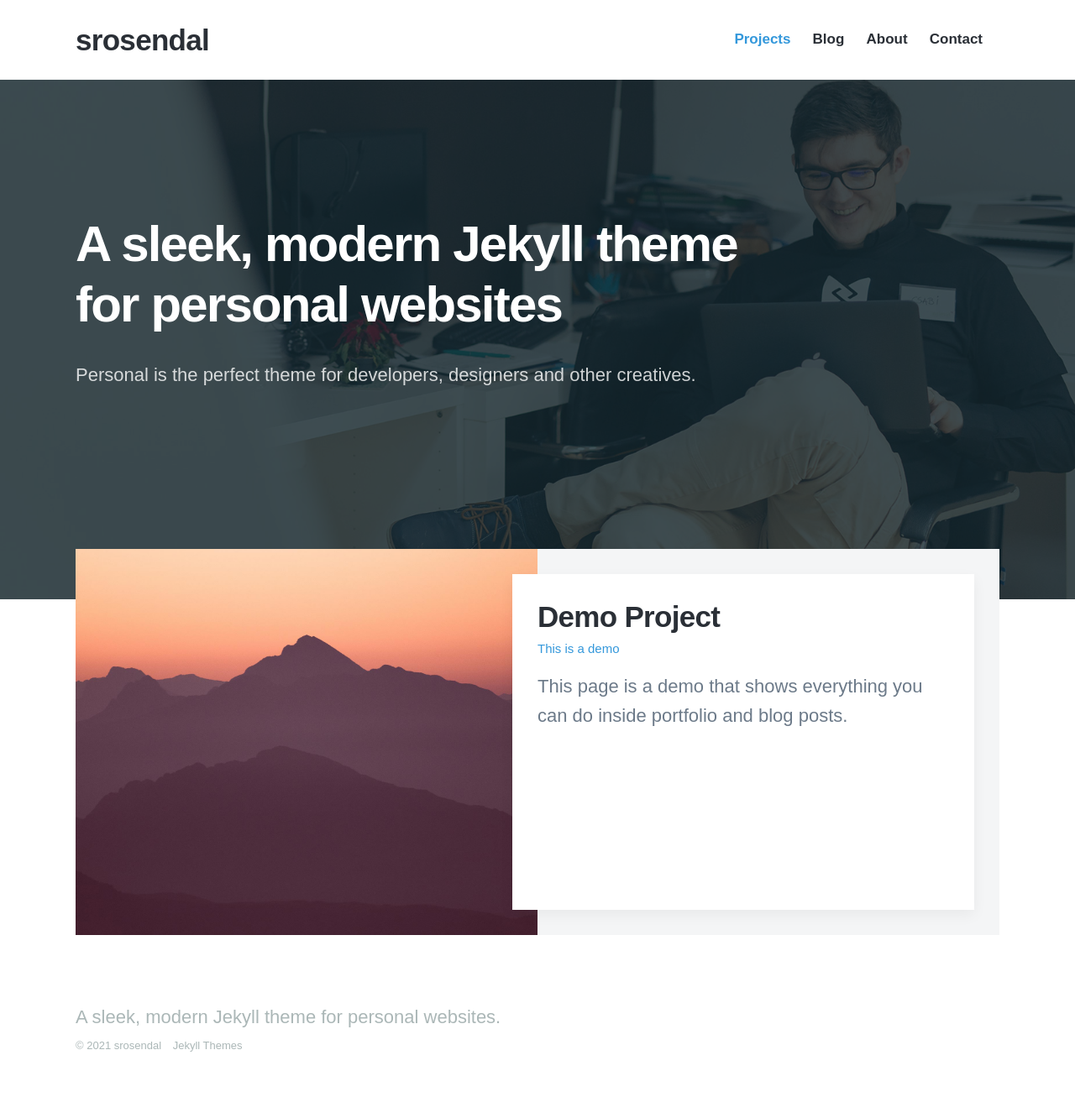
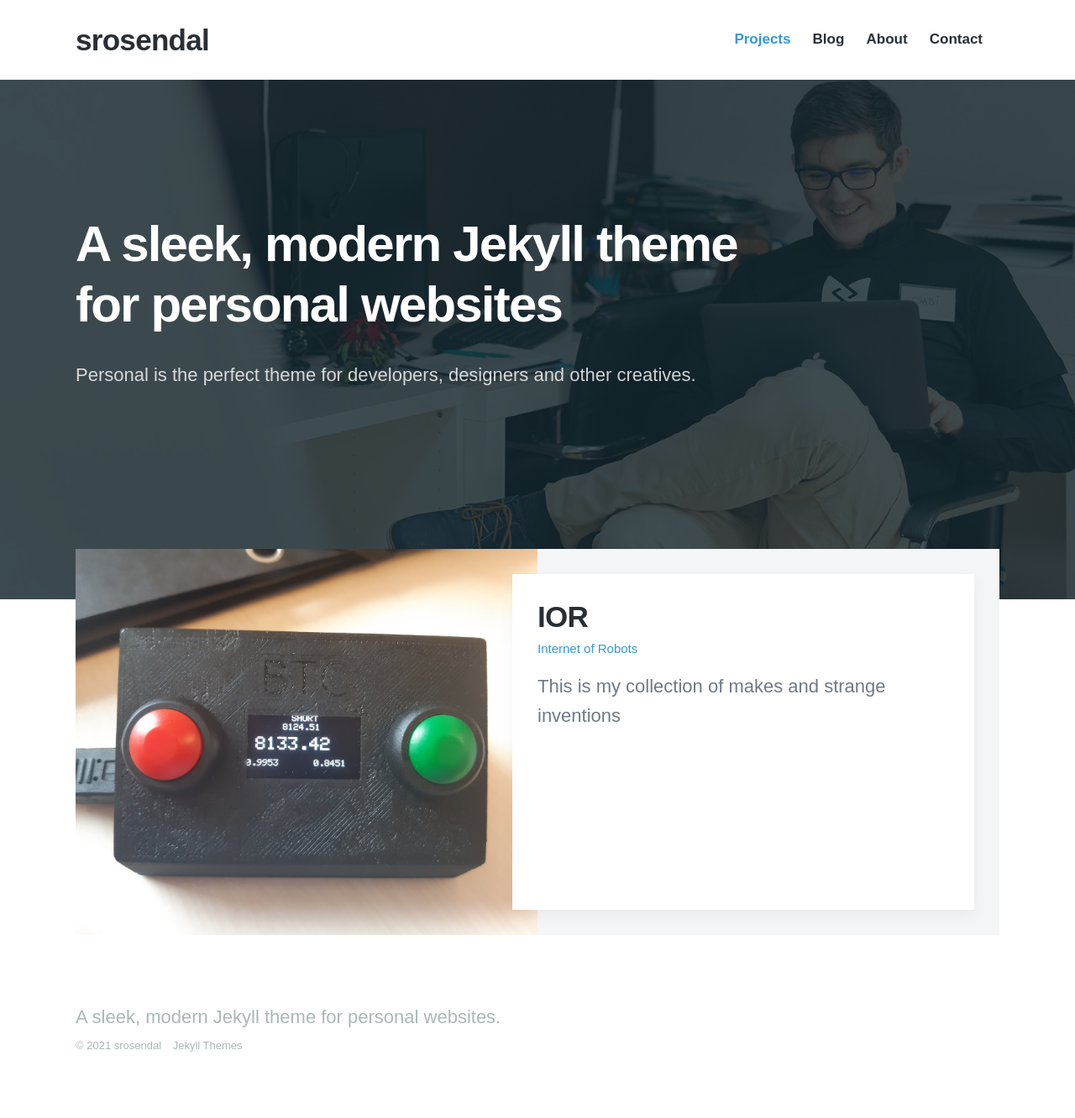
Before and after one commit to srosendal/srosendal.github.io, a Jekyll site: the page built from index.html, in a window 1280 px wide. Shown: the whole page at 84% size. Built offline with Jekyll 4.4.1, drawn with Linux system fonts in a browser that asks for light colours; nearby versions of some CDN libraries; some web fonts are replaced; part of the change alters nothing that is shown.

Commit message:
Include IOR

````diff
--- a/_projects/2018-06-30-demo-project.md
+++ b/_projects/2018-06-30-demo-project.md
@@ -1,106 +1,29 @@
 ---
-title: 'Demo Project'
-subtitle: 'This is a demo'
-date: 2018-06-30 00:00:00
-description: This page is a demo that shows everything you can do inside portfolio and blog posts.
-featured_image: '/images/demo/demo-square.jpg'
+title: 'IOR'
+subtitle: 'Internet of Robots'
+date: 2021-02-21 00:00:00
+description: This is my collection of makes and strange inventions
+featured_image: '/images/ior/bitcoinbox_01.jpg'
 ---
 
-![](/images/demo/demo-landscape.jpg)
+![](/images/ior/bitcoinbox_01.jpg)
 
-## Demo content
+## Internet of Robots
+This is my sandbox. My inventions and makes that made it through doodling. Some are useful, while others are just me playing around with existing builds.
 
-This page is a demo that shows everything you can do inside portfolio and blog posts.
-
-We've included everything you need to create engaging posts about your work, and show off your case studies in a beautiful way.
-
-**Obviously,** we’ve styled up *all the basic* text formatting options [available in markdown](https://github.com/adam-p/markdown-here/wiki/Markdown-Cheatsheet).
-
-You can create lists:
-
-* Simple bulleted lists
-* Like this one
-* Are cool
-
-And:
-
-1. Numbered lists
-2. Like this other one
-3. Are great too
-
-You can also add blockquotes, which are shown at a larger width to help break up the layout and draw attention to key parts of your content:
-
-> “Simple can be harder than complex: You have to work hard to get your thinking clean to make it simple. But it’s worth it in the end because once you get there, you can move mountains.”
-
-The theme also supports markdown tables:
-
-| Item                 | Author        | Supports tables? | Price |
-|----------------------|---------------|------------------|-------|
-| Duet Jekyll Theme    | Jekyll Themes | Yes              | $49   |
-| Index Jekyll Theme   | Jekyll Themes | Yes              | $49   |
-| Journal Jekyll Theme | Jekyll Themes | Yes              | $49   |
-
-And footnotes[^1], which link to explanations[^2] at the bottom of the page[^3].
-
-[^1]: Beautiful modern, minimal theme design.
-[^2]: Powerful features to show off your work.
-[^3]: Maintained and supported by the theme developer.
-
-You can throw in some horizontal rules too:
+This is about making and experimenting. About playing and testing, remixing and inventing new stuff - no matter how it happened to come into my workshop. I find great inspiration in the work of others. Sharing knowledge and design is an incredible combination which is the reason I named my site "internet of robots".
 
 ---
 
-### Image galleries
+### Visit my webpage for full collection
 
-Here's a really neat custom feature we added – galleries:
+Internet of Robots
 
 <div class="gallery" data-columns="3">
-	<img src="/images/demo/demo-portrait.jpg">
-	<img src="/images/demo/demo-landscape.jpg">
-	<img src="/images/demo/demo-square.jpg">
-	<img src="/images/demo/demo-landscape-2.jpg">
+	<img src="/images/ior/bitcoinbox_01.jpg">
+	<img src="/images/ior/bitcoinbox_02.jpg">
+	<img src="/images/ior/bitcoinbox_03.jpg">
+	<img src="/images/ior/bitcoinbox_04.jpg">
 </div>
 
-Inspired by the Galleries feature from WordPress, we've made it easy to create grid layouts for your images. Just use a bit of simple HTML in your post to create a masonry grid image layout:
-
-```html
-<div class="gallery" data-columns="3">
-    <img src="/images/demo/demo-portrait.jpg">
-    <img src="/images/demo/demo-landscape.jpg">
-    <img src="/images/demo/demo-square.jpg">
-    <img src="/images/demo/demo-landscape-2.jpg">
-</div>
-```
-
-*See what we did there? Code and syntax highlighting is built-in too!*
-
-Change the number inside the 'columns' setting to create different types of gallery for all kinds of purposes. You can even click on each image to seamlessly enlarge it on the page.
-
----
-
-### Image carousels
-
-Here's another gallery with only one column, which creates a carousel slide-show instead.
-
-A nice little feature: the carousel only advances when it is in view, so your visitors won't scroll down to find it half way through your images.
-
-<div class="gallery" data-columns="1">
-	<img src="/images/demo/demo-landscape.jpg">
-	<img src="/images/demo/demo-landscape-2.jpg">
-</div>
-
-### What about videos?
-
-Videos are an awesome way to show off your work in a more engaging and personal way, and we’ve made sure they work great on our themes. Just paste an embed code from YouTube or Vimeo, and the theme makes sure it displays perfectly:
-
-<iframe src="https://player.vimeo.com/video/148003889" width="640" height="360" frameborder="0" allowfullscreen></iframe>
-
----
-
-## Pretty cool, huh?
-
-We've packed this theme with powerful features to show off your work.
-
-Why not put them to use on your new portfolio?
-
-<a href="https://jekyllthemes.io/theme/personal-website-jekyll-theme" class="button button--large">Get This Theme</a>
+<a href="https://www.ior.dk" class="button button--large">IOR.dk</a>
````
Also changed, not shown: images/ior/bitcoinbox_01.jpg (added), images/ior/bitcoinbox_04.jpg (added), images/ior/bitcoinbox_header.jpg (added), images/ior/bitcoinbox_teaser.jpg (added), images/ior/demo-landscape-2.jpg (added), images/ior/demo-landscape.jpg (added), images/ior/demo-portrait.jpg (added), images/ior/demo-square.jpg (added), 2 other files.
